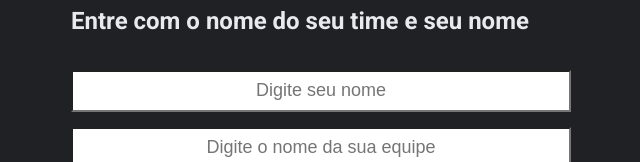
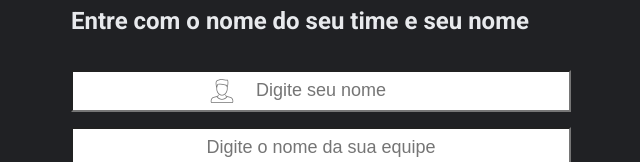
Before and after one commit to igorsfugiwara/retro, a React (Create React App) app: page / in a window 1280 px wide. Shown: the part 131-293 px from the top of the page, without its empty margins (319-959 px from the left). Built offline with nearby package versions, Linux system fonts and the light colour scheme.

Commit message:
validação front

```diff
--- a/src/components/BoardSelection.js
+++ b/src/components/BoardSelection.js
@@ -62,6 +62,7 @@
                 onKeyDown={handleKeyDown}
                 style={{ borderColor: animations.userName ? 'red' : '' }}
                 className={animations.userName ? 'shake-animation' : ''}
+                class="name"
             />
 
             <input
```
